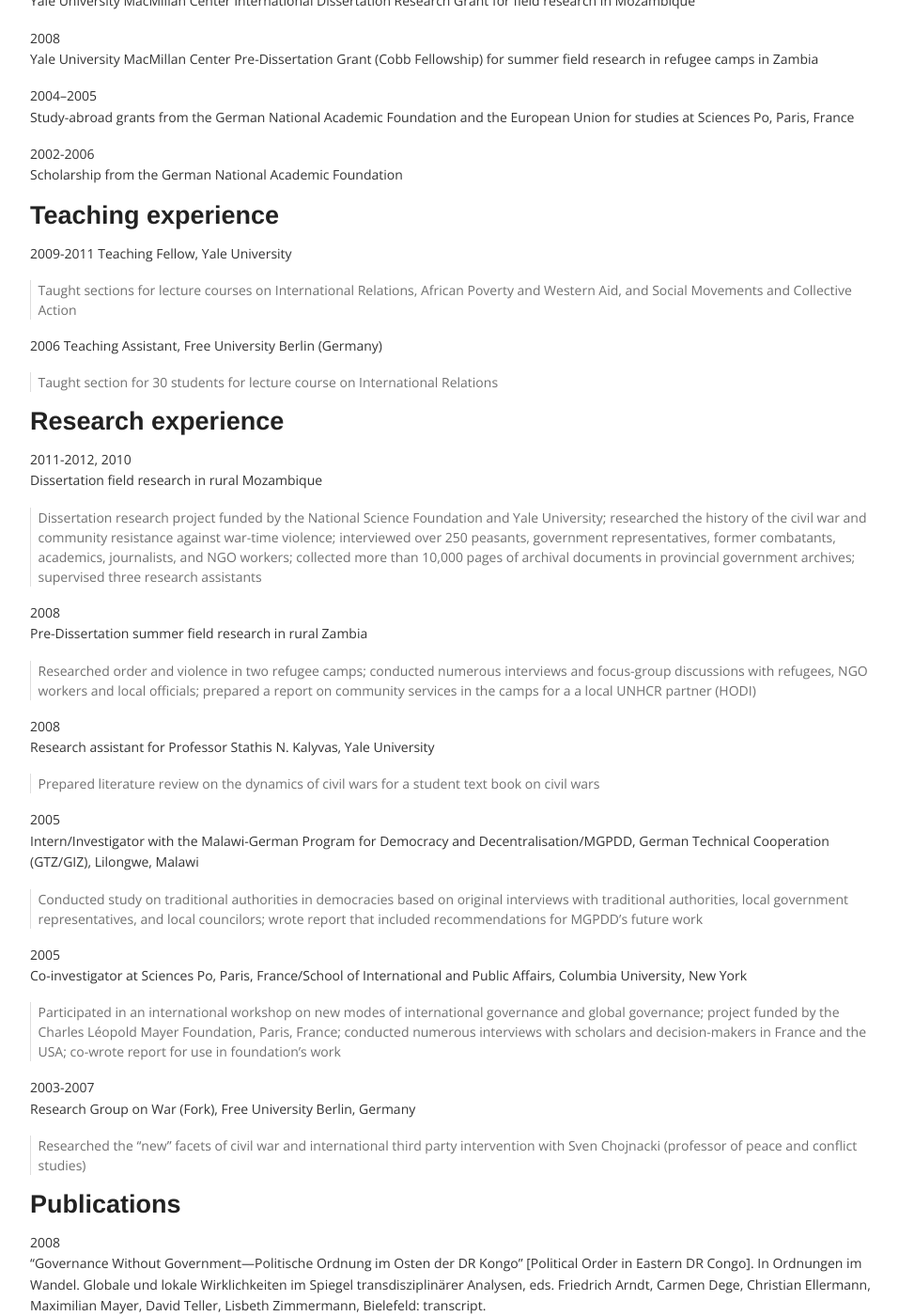
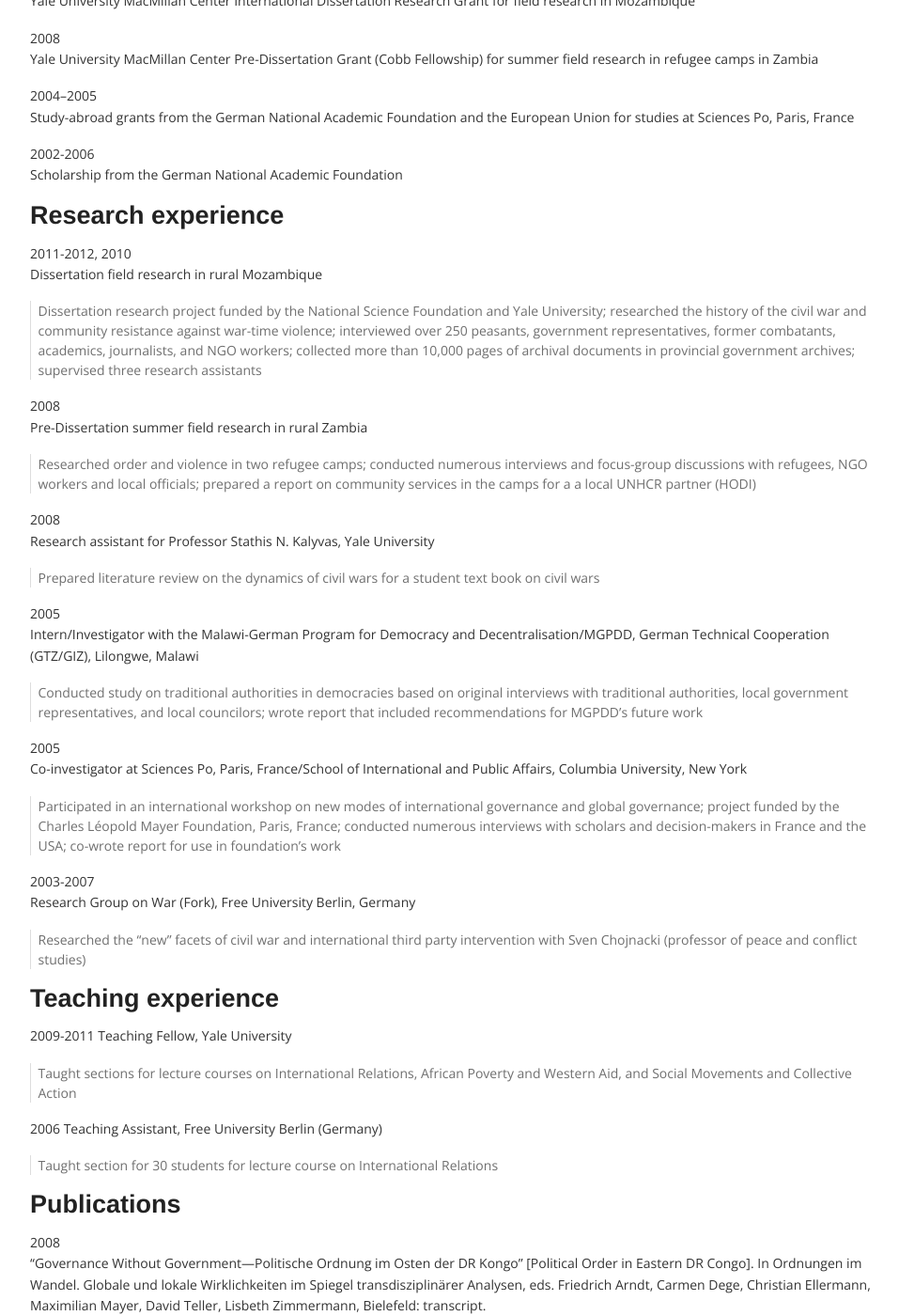
Before and after one commit to corinnajentzsch/corinnajentzsch.github.io, a Jekyll site: the page built from cv.md, in a window 1280 px wide and 1400 px high, scrolled down 1089 px. Shown: the whole window at 94% size, without its empty margins (153-1110 px from the left). Built offline with Jekyll 4.4.1, drawn with Linux system fonts in a browser that asks for light colours; nearby versions of some CDN libraries; library files that are not in the unit come from our copies; part of the change alters nothing that is shown.

Commit message:
Updated cv.md

```diff
--- a/cv.md
+++ b/cv.md
@@ -48,19 +48,8 @@ Study-abroad grants from the German National Academic Foundation and the Europea
 2002-2006
 Scholarship from the German National Academic Foundation
 
-### Teaching experience
+### Research experience
 
-2009-2011
-Teaching Fellow, Yale University
-
-> Taught sections for lecture courses on International Relations, African Poverty and Western Aid, and Social Movements and Collective Action
-
-2006
-Teaching Assistant, Free University Berlin (Germany)
-
-> Taught section for 30 students for lecture course on International Relations
-
-### Research experience
 2011-2012, 2010
 Dissertation field research in rural Mozambique
 
@@ -91,6 +80,18 @@ Research Group on War (Fork), Free University Berlin, Germany
 
 > Researched the “new” facets of civil war and international third party intervention with Sven Chojnacki (professor of peace and conflict studies)
 
+### Teaching experience
+
+2009-2011
+Teaching Fellow, Yale University
+
+> Taught sections for lecture courses on International Relations, African Poverty and Western Aid, and Social Movements and Collective Action
+
+2006
+Teaching Assistant, Free University Berlin (Germany)
+
+> Taught section for 30 students for lecture course on International Relations
+
 ### Publications
 
 2008
```
